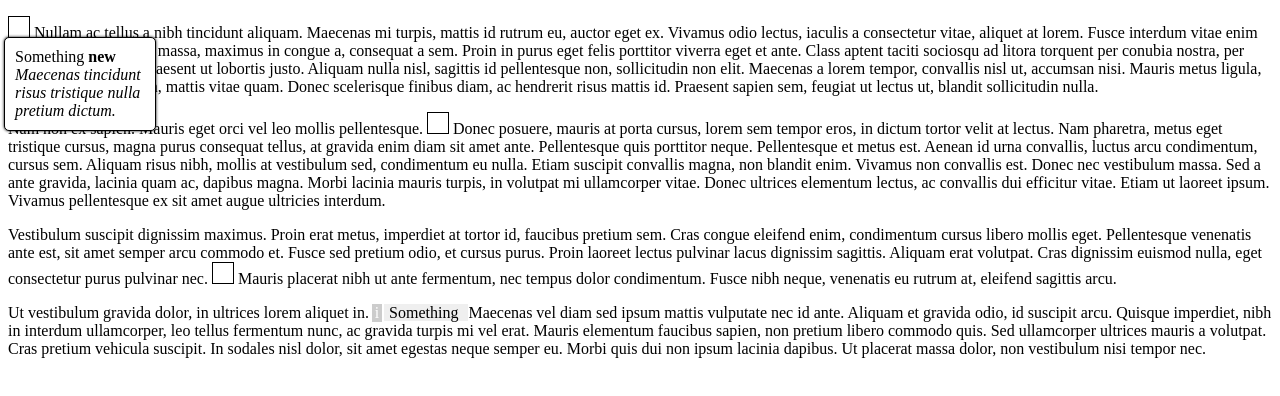
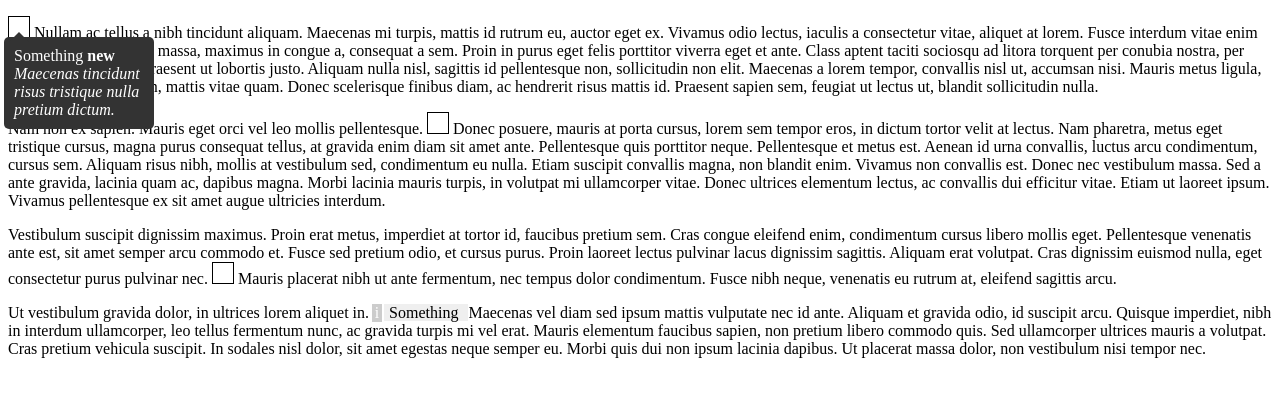
Before and after one commit to cuadra/tooltips, a website: page index.html in a window 1280 px wide. Both pictures are taken after a click on the element 19 px from the left and 27 px from the top of the page. Drawn offline with Linux system fonts and the light colour scheme.

Commit message:
animations, color change, and z-index

```diff
--- a/index.html
+++ b/index.html
@@ -35,16 +35,43 @@
 			-moz-user-select: none;
 			-ms-user-select: none;
 			user-select: none;
+			z-index: 1000;
 		}
+		.tip:not(.hide){
+			animation-duration: .25s;
+			animation-name: slidein;
+		}
+		/*Begin Arrows*/
+		.tip:before{
+			border: 10px solid transparent;
+			background: transparent;
+			content: "";
+			display:block;
+			margin-left:-10px;
+			width:0;
+			border-bottom-color: #333;
+			position:absolute;
+			left:50%;
+			top:-15px;
+		}
+		.tip.left:before{
+			margin-left:0;
+			left:5px;
+		}
+		.tip.right:before{
+			margin-left:0;
+			left:auto;
+			right:5px;
+		}
+		/*End Arrows*/
 		.tip{
 			padding:10px;
 			width:130px;
 			display:block;
-			background-color:#FFF;
+			color:#FFF;
+			background-color:#333;
 			position:absolute;
 			border-radius:5px;
-			border:1px solid #000;
-			box-shadow:0 0 3px #000;
 			margin-left:-75px;
 			left:50%;
 			top:20px;
@@ -76,6 +103,17 @@
 			background-color:#CCC;
 			border-right:2px solid #FFF;
 		}
+
+		@keyframes slidein {
+			from {
+				top:30px;
+				opacity:0;
+			}
+			to {
+				top:20px;
+				opacity:1;
+			}
+		}
 	</style>
 	<script>
 		const alignment = (target) => {
@@ -102,10 +140,9 @@
 			}
 			node.append(content);
 			node.addEventListener("click", (evt)=>{
-				const target = evt.target.querySelector(".tip");
+				const target = evt.currentTarget.querySelector(".tip");
 				if(target.classList.contains("hide")){
 					target.classList.remove("hide");
-
 					const boundaries = target.getBoundingClientRect();
 					alignment(target);
 
@@ -118,7 +155,6 @@
 		window.addEventListener("resize", (evt)=>{
 			const nodeList = document.querySelectorAll(".tip");
 			nodeList.forEach((node)=>{
-				console.log(node);
 				alignment(node);
 			});
 		});
```
